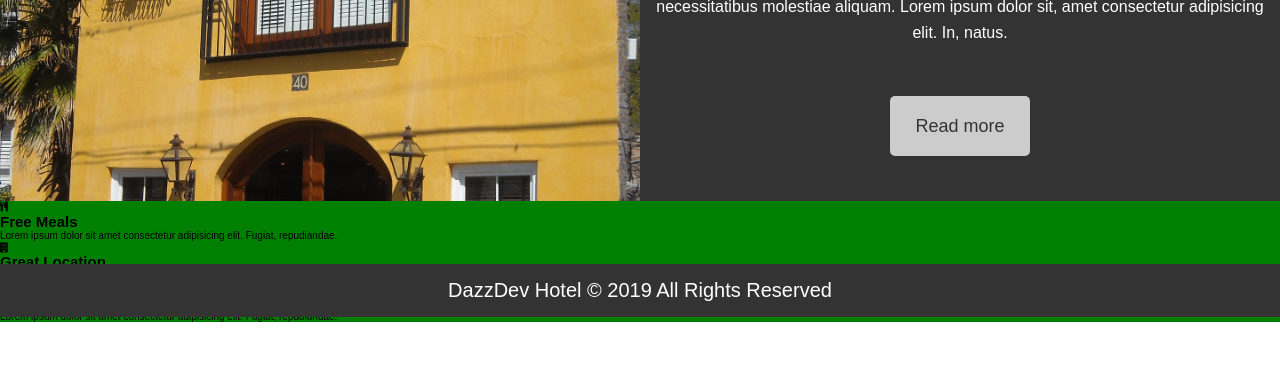
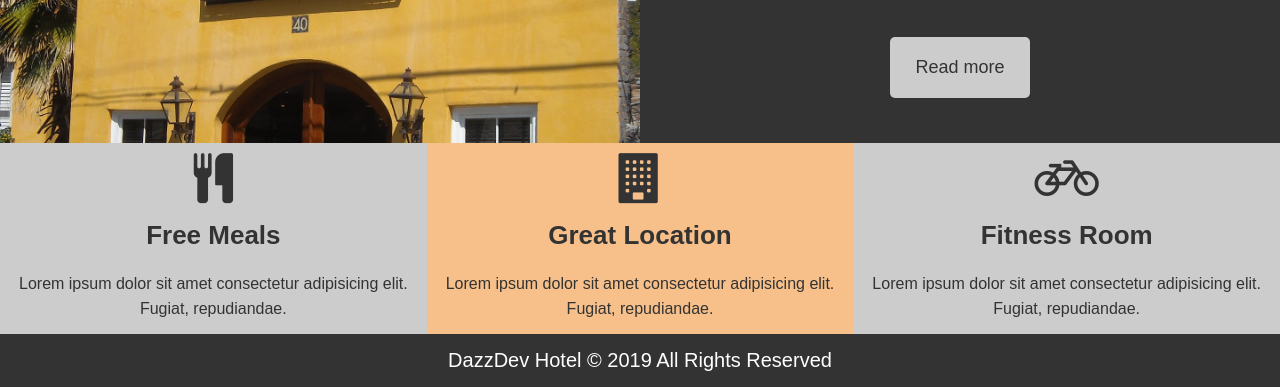
Before and after one commit to DariuszOkonski/webpage-hotel, a website: page index.html in a window 1280 px wide. Shown: the part 531-918 px from the top of the page. Before the commit the page ends 853 px from the top, so only its background shows below. Drawn offline with nearby package versions, Linux system fonts and the light colour scheme.

Commit message:
add styles to main-section features and footer at index.scss

```diff
--- a/dist/css/style.css
+++ b/dist/css/style.css
@@ -15,7 +15,7 @@ html {
 body {
   font-family: Arial, Helvetica, sans-serif;
   width: 100%;
-  height: 100vh;
+  min-height: 100vh;
   display: -webkit-box;
   display: -ms-flexbox;
   display: flex;
@@ -180,9 +180,19 @@ body {
   -webkit-box-flex: 1;
       -ms-flex-positive: 1;
           flex-grow: 1;
+  display: -webkit-box;
+  display: -ms-flexbox;
+  display: flex;
+  -webkit-box-orient: vertical;
+  -webkit-box-direction: normal;
+      -ms-flex-direction: column;
+          flex-direction: column;
 }
 
 .main-section .banner {
+  -webkit-box-flex: 1;
+      -ms-flex-positive: 1;
+          flex-grow: 1;
   min-height: 50%;
   background-image: -webkit-gradient(linear, left top, left bottom, from(rgba(0, 0, 0, 0.5)), to(rgba(0, 0, 0, 0.5))), url("../img/home-main.jpg");
   background-image: linear-gradient(rgba(0, 0, 0, 0.5), rgba(0, 0, 0, 0.5)), url("../img/home-main.jpg");
@@ -246,6 +256,9 @@ body {
 }
 
 .main-section .history {
+  -webkit-box-flex: 1;
+      -ms-flex-positive: 1;
+          flex-grow: 1;
   min-height: 25%;
   display: -webkit-box;
   display: -ms-flexbox;
@@ -327,7 +340,99 @@ body {
 }
 
 .main-section .features {
-  background-color: green;
+  -webkit-box-flex: 1;
+      -ms-flex-positive: 1;
+          flex-grow: 1;
+  display: -webkit-box;
+  display: -ms-flexbox;
+  display: flex;
+  -webkit-box-pack: center;
+      -ms-flex-pack: center;
+          justify-content: center;
+  -webkit-box-align: stretch;
+      -ms-flex-align: stretch;
+          align-items: stretch;
+}
+
+.main-section .features .feature {
+  -ms-flex-preferred-size: 30%;
+      flex-basis: 30%;
+  -webkit-box-flex: 1;
+      -ms-flex-positive: 1;
+          flex-grow: 1;
+  display: -webkit-box;
+  display: -ms-flexbox;
+  display: flex;
+  -webkit-box-orient: vertical;
+  -webkit-box-direction: normal;
+      -ms-flex-direction: column;
+          flex-direction: column;
+  -webkit-box-pack: space-evenly;
+      -ms-flex-pack: space-evenly;
+          justify-content: space-evenly;
+  -webkit-box-align: center;
+      -ms-flex-align: center;
+          align-items: center;
+  color: #333333;
+}
+
+.main-section .features .feature__icon {
+  font-size: 2.2rem;
+  margin: 0.5rem 0;
+}
+
+.main-section .features .feature__header {
+  text-align: center;
+  margin: 0.5rem 0;
+}
+
+.main-section .features .feature__paragraph {
+  text-align: center;
+  padding: 0.5rem;
+}
+
+.main-section .features .feature:nth-of-type(1) {
+  background-color: #CCCCCC;
+}
+
+.main-section .features .feature:nth-of-type(2) {
+  background-color: #F7C08A;
+}
+
+.main-section .features .feature:nth-of-type(3) {
+  background-color: #CCCCCC;
+}
+
+@media (min-width: 768px) {
+  .main-section .features .feature__icon {
+    font-size: 2.5rem;
+    margin: 0.8rem 0;
+  }
+  .main-section .features .feature__header {
+    font-size: 1.6rem;
+    margin: 0.8rem 0;
+  }
+  .main-section .features .feature__paragraph {
+    font-size: 1.2rem;
+    line-height: 140%;
+    padding: 1rem;
+  }
+}
+
+@media (min-width: 1025px) {
+  .main-section .features .feature__icon {
+    font-size: 5rem;
+    margin: 1rem 0;
+  }
+  .main-section .features .feature__header {
+    font-size: 2.6rem;
+    margin: 0.8rem 0;
+  }
+  .main-section .features .feature__paragraph {
+    font-size: 1.6rem;
+    line-height: 160%;
+    padding: 1.2rem;
+  }
 }
 
 .footer {
@@ -342,6 +447,12 @@ body {
   padding: 1rem 0;
 }
 
+@media (min-width: 768px) {
+  .footer {
+    font-size: 1.4rem;
+  }
+}
+
 @media (orientation: landscape) and (min-width: 1025px) {
   .footer {
     font-size: 2rem;
--- a/dist/sass/_index.scss
+++ b/dist/sass/_index.scss
@@ -120,7 +120,12 @@
   background-color: gray;
   flex-grow: 1;
 
+  display: flex;
+  flex-direction: column;
+
   .banner {
+    flex-grow: 1;
+
     min-height: 50%;
     background-image: linear-gradient(rgba(0, 0, 0, 0.5), rgba(0, 0, 0, 0.5)), url('../img/home-main.jpg');
     background-position: center;
@@ -190,6 +195,7 @@
 
 .main-section {
   .history {
+    flex-grow: 1;
     min-height: 25%;
 
     display: flex;
@@ -275,41 +281,104 @@
   }
 }
 
-
-
-
-
-
-
-
-
-
-
-
-
+//========================================= Main-Section - features
 
 .main-section {
   .features {
-    // min-height: 25%;
-    background-color: green;
+    flex-grow: 1;
+
+    display: flex;
+    justify-content: center;
+    align-items: stretch;
+
+    .feature {
+      flex-basis: 30%;
+      flex-grow: 1;
+
+      display: flex;
+      flex-direction: column;
+      justify-content: space-evenly;
+      align-items: center;
+
+      color: $dark-first;
+
+      &__icon {
+        font-size: 2.2rem;
+        margin: 0.5rem 0;
+      }
+
+      &__header {
+        text-align: center;
+        margin: 0.5rem 0;
+      }
+
+      &__paragraph {
+        text-align: center;
+        padding: 0.5rem;
+      }
+
+      &:nth-of-type(1) {
+        background-color: $light-second;
+      }
+
+      &:nth-of-type(2) {
+        background-color: $light-first;
+      }
+
+      &:nth-of-type(3) {
+        background-color: $light-second;
+      }
+    }
   }
 }
 
+@media(min-width: 768px) {
+  .main-section {
+    .features {
+      .feature {
+        &__icon {
+          font-size: 2.5rem;
+          margin: 0.8rem 0;
+        }
 
+        &__header {
+          font-size: 1.6rem;
+          margin: 0.8rem 0;
+        }
 
+        &__paragraph {
+          font-size: 1.2rem;
+          line-height: 140%;
+          padding: 1rem;
+        }
+      }
+    }
+  }
+}
 
+@media(min-width: 1025px) {
+  .main-section {
+    .features {
+      .feature {
+        &__icon {
+          font-size: 5rem;
+          margin: 1rem 0;
+        }
 
+        &__header {
+          font-size: 2.6rem;
+          margin: 0.8rem 0;
+        }
 
-
-
-
-
-
-
-
-
-
-
+        &__paragraph {
+          font-size: 1.6rem;
+          line-height: 160%;
+          padding: 1.2rem;
+        }
+      }
+    }
+  }
+}
 
 
 
@@ -336,6 +405,12 @@
   }
 }
 
+@media(min-width: 768px) {
+  .footer {
+    font-size: 1.4rem;
+  }
+}
+
 @media(orientation: landscape) and (min-width: 1025px) {
   .footer {
     font-size: 2rem;
```
Also changed, not shown: 1 other file.
